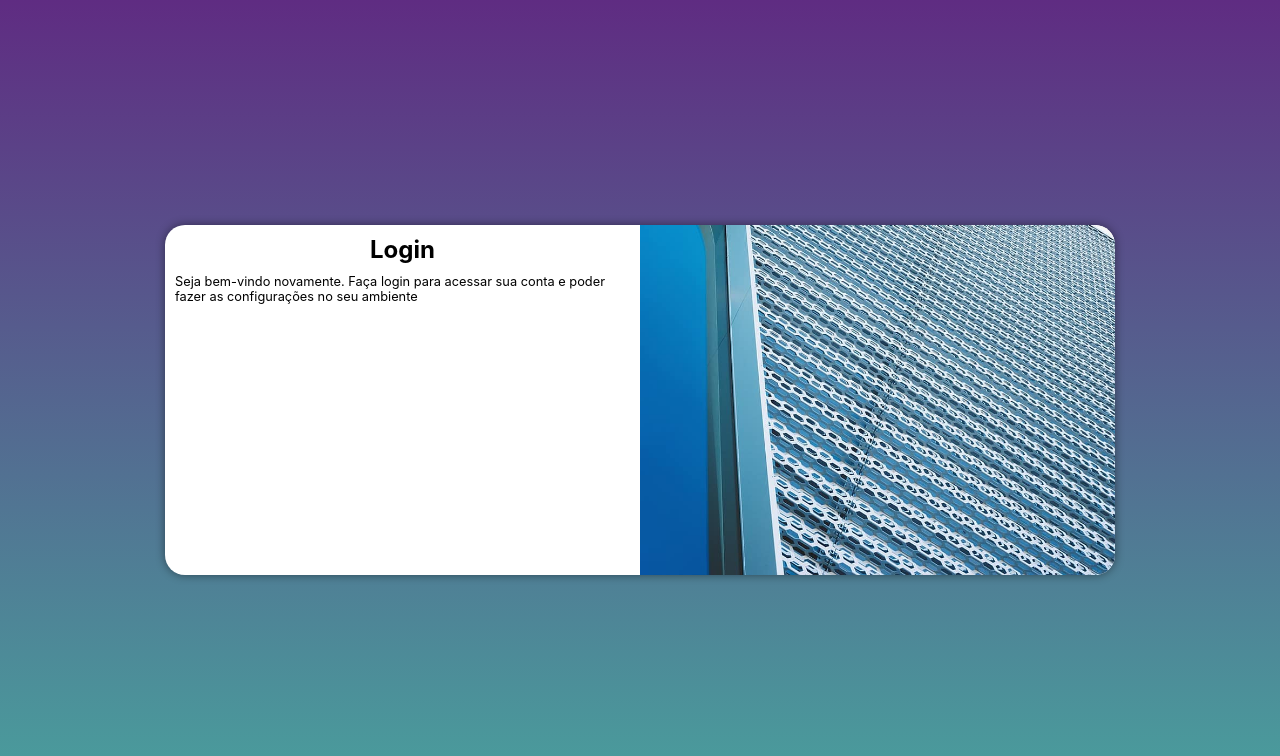
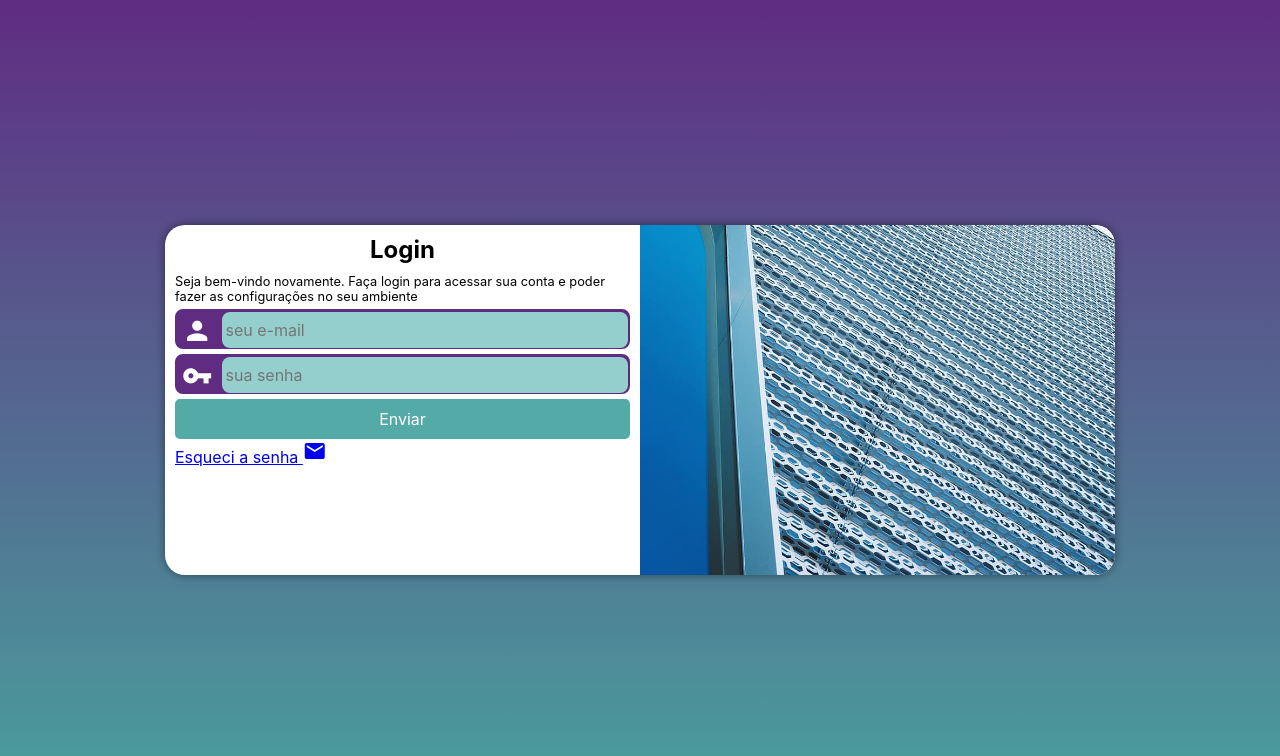
Before and after one commit to RenanRosostolato/Projeto-Login, a plain HTML site: page index.html in a window 1280 px wide. Drawn offline with Linux system fonts and the light colour scheme.

```diff
--- a/estilo/style.css
+++ b/estilo/style.css
@@ -79,7 +79,7 @@
 }
 
 div.campo > i {
-    color: white;
+    color: rgb(255, 255, 255);
     /*background-color: black;*/
     font-size: 1.9em;
     width: 40px;
--- a/index.html
+++ b/index.html
@@ -6,21 +6,35 @@
     <title>Document</title>
     <link rel="stylesheet" href="estilo/style.css">
     <link rel="stylesheet" href="estilo/media.css">
+    <link href="https://fonts.googleapis.com/icon?family=Material+Icons" rel="stylesheet">
 </head>
 <body>
     <main>
         <section id="login">
             <div id="image">
-
+                <!-- Add content for the image div if needed -->
             </div>
-
             <div id="formulario">
                 <h1>Login</h1>
                 <p>Seja bem-vindo novamente. Faça login para acessar sua conta e poder fazer as configurações no seu ambiente</p>
-        <form action="login.php" method="post"> </form>
+                <form action="login.php" method="post">
+                    <div class="campo">
+                        <i class="material-icons">person</i>
+                        <input type="email" name="login" id="ilogin" placeholder="seu e-mail" required maxlength="30">
+                        <label for="ilogin"></label>
+                    </div>
+                    <div class="campo">
+                        <i class="material-icons">vpn_key</i>
+                        <input type="password" name="senha" id="isenha" placeholder="sua senha" required minlength="8" maxlength="20">
+                        <label for="isenha"></label>
+                    </div>
+                    <input type="submit" value="Enviar">
+                    <a href="esqueci.html">
+                    Esqueci a senha <i class="material-icons">mail</i>
+                    </a>
+                </form>
             </div>
         </section>
     </main>
-
 </body>
 </html>
```
Lines whose indentation alone changed are shown as unchanged.
